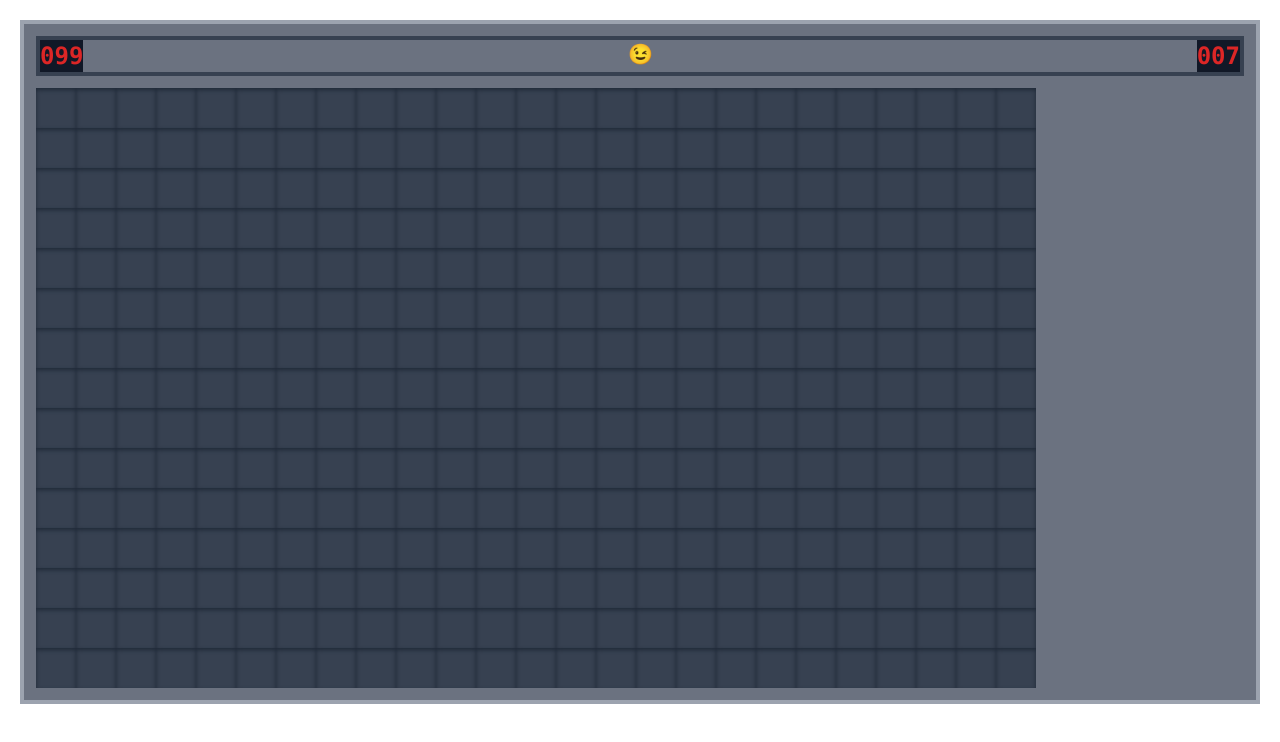
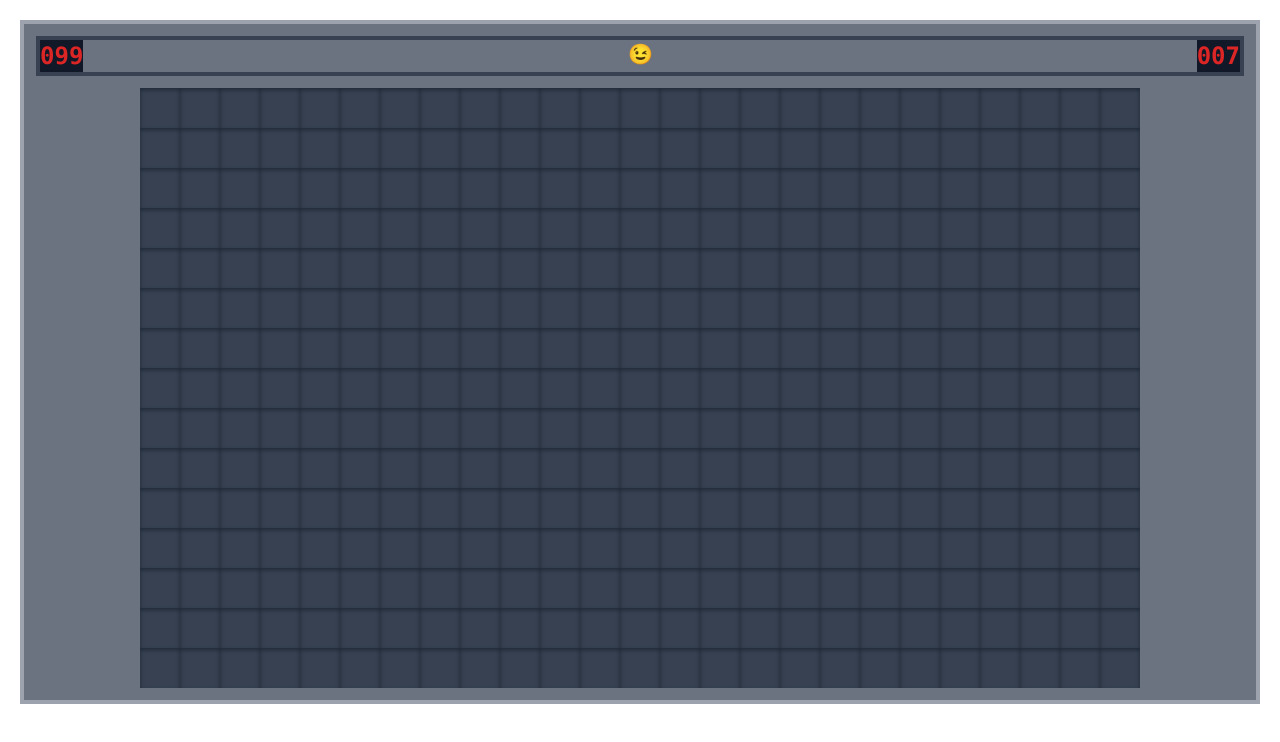
Before and after one commit to Blazmian/minesweeper, a React (Create React App) app: page / in a window 1280 px wide. Shown: the top 742 px of the page. Built offline with nearby package versions, Linux system fonts and the light colour scheme.

Commit message:
Added random mines to the grid and advisor numbers

```diff
--- a/src/App.js
+++ b/src/App.js
@@ -2,11 +2,20 @@ import { useState } from "react";
 import TextController from "./components/TextController";
 import Timer from "./components/Timer";
 import MinesRemaining from "./components/MinesRemaining";
+import GenerateMinesweeperGrid from "./functions/GenerateMinesweeperGrid";
 import Grid from "./components/Grid";
 
 const App = () => {
 
   const [mines, setMines] = useState(99);
+  const [minesRemaining, setMinesRemaining] = useState(99);
+  const cols = 25, rows = 15;
+  let matrix = GenerateMinesweeperGrid(rows, cols, mines);
+  const [firstPressed, setFirstPressed] = useState(false);
+
+  const regenerateGrid = () => {
+    matrix = GenerateMinesweeperGrid(rows, cols, mines);
+  }
 
   return (
     <div className="w-full h-screen bg-white dark:bg-gray-700 p-5">
@@ -14,7 +23,7 @@ const App = () => {
         <div className="border-4 border-gray-700 flex justify-between mb-3">
           <TextController>
             <MinesRemaining
-              mines={mines}
+              mines={minesRemaining}
               className="text-2xl font-bold font-mono select-none text-red-600 m-0"
             />
           </TextController>
@@ -27,7 +36,9 @@ const App = () => {
             />
           </TextController>
         </div>
-        <Grid cols={25} rows={15} mines={mines} />
+        <div className="flex justify-center">
+          <Grid {...{ matrix, firstPressed, setFirstPressed, regenerateGrid, setMinesRemaining }} />
+        </div>
       </div>
     </div>
   );
--- a/src/components/Cell.jsx
+++ b/src/components/Cell.jsx
@@ -1,8 +1,40 @@
-const Cell = () => {
+import { useState } from "react";
+
+const Cell = ({ value, firstPressed, setFirstPressed, regenerateGrid, setMinesRemaining }) => {
+
+    const [open, setOpen] = useState(false);
+    const [mineDetected, setMineDetected] = useState(false);
+
+    const cellClass = open ? "cursor-default" : mineDetected ? "bg-gray-700 cursor-default" : 'bg-gray-700 hover:shadow-gray-400 cursor-pointer';
+
+    const onClick = () => {
+        if (mineDetected) return;
+        if (firstPressed === false && value === -1) {
+            regenerateGrid();
+        }
+        setFirstPressed(true);
+        setOpen(true);
+    };
+
+    const handleRightClick = (e) => {
+        e.preventDefault();
+        if (mineDetected) {
+            setMinesRemaining(prevState => prevState + 1);
+        } else {
+            setMinesRemaining(prevState => prevState - 1);
+        }
+        setMineDetected(prevState => !prevState);
+    };
+
     return (
-        <div className="h-10 w-10 bg-gray-700 shadow-inner shadow-gray-800 hover:shadow-gray-400 transition-all duration-150 cursor-pointer">
-
-        </div>
+        <button
+            className={`h-10 w-10 transition-all duration-150 shadow-inner shadow-gray-800 ${cellClass}`}
+            onClick={onClick}
+            onContextMenu={handleRightClick}
+        >
+            {open && (value === -1 ? "💣" : value)}
+            {mineDetected && "🚩"}
+        </button>
     );
 };
 
--- a/src/components/Grid.jsx
+++ b/src/components/Grid.jsx
@@ -1,15 +1,12 @@
-import Matrix from "../functions/Matrix";
 import Cell from "./Cell";
 
-const Grid = ({ cols, rows, mines }) => {
-    const matrix = Matrix(cols, rows);
-
+const Grid = ({ matrix = [], firstPressed, setFirstPressed, regenerateGrid, setMinesRemaining }) => {
     return (
         <div>
-            {matrix.map(row => (
-                <div className="flex">
-                    {row.map(col => (
-                        <Cell />
+            {matrix && matrix.map((row, rowIndex) => (
+                <div className="flex" key={rowIndex}>
+                    {row.map((cell, colIndex) => (
+                        <Cell key={`${rowIndex}-${colIndex}`} value={cell} {...{ regenerateGrid, firstPressed, setFirstPressed, setMinesRemaining }} />
                     ))}
                 </div>
             ))}
--- /dev/null
+++ b/src/functions/AddNumbers.js
@@ -0,0 +1,27 @@
+const AddNumbers = (matrix) => {
+    const rows = matrix.length;
+    const cols = matrix[0].length;
+
+    matrix = matrix.map((row, rowIndex) => row.map((cell, colIndex) => {
+        let top = true, bottom = true, start = true, end = true;
+        if (cell === -1) return -1;
+        let value = 0;
+        if (rowIndex === 0) top = false;
+        if (colIndex === 0) start = false;
+        if ((rowIndex + 1) === rows) bottom = false;
+        if ((colIndex + 1) === cols) end = false;
+        if (start) value += matrix[rowIndex][colIndex - 1] === -1 ? 1 : 0;
+        if (top) value += matrix[rowIndex - 1][colIndex] === -1 ? 1 : 0;
+        if (start && top) value += matrix[rowIndex - 1][colIndex - 1] === -1 ? 1 : 0;
+        if (top && end) value += matrix[rowIndex - 1][colIndex + 1] === -1 ? 1 : 0;
+        if (end) value += matrix[rowIndex][colIndex + 1] === -1 ? 1 : 0;
+        if (bottom) value += matrix[rowIndex + 1][colIndex] === -1 ? 1 : 0;
+        if (start && bottom) value += matrix[rowIndex + 1][colIndex - 1] === -1 ? 1 : 0;
+        if (end && bottom) value += matrix[rowIndex + 1][colIndex + 1] === -1 ? 1 : 0;
+        return value;
+    }))
+
+    return matrix;
+}
+
+export default AddNumbers;
--- /dev/null
+++ b/src/functions/GenerateMinesweeperGrid.js
@@ -0,0 +1,11 @@
+import AddNumbers from "./AddNumbers";
+import Matrix from "./Matrix";
+import PlaceMines from "./PlaceMines";
+
+const CreateMinesweeperGrid = (rows, cols, numMines) => {
+    let grid = Matrix(rows, cols);
+    let gridWithMines = PlaceMines(grid, numMines);
+    return AddNumbers(gridWithMines);
+};
+
+export default CreateMinesweeperGrid;
--- a/src/functions/Matrix.js
+++ b/src/functions/Matrix.js
@@ -1,5 +1,5 @@
-const Matrix = (cols, rows) => {
-    return Array.from({ length: rows }, () => Array.from({ length: cols }));
+const Matrix = (rows, cols) => {
+    return Array.from({ length: rows }, () => Array.from({ length: cols }, () => 0));
 }
 
 export default Matrix;
--- /dev/null
+++ b/src/functions/PlaceMines.js
@@ -0,0 +1,19 @@
+const PlaceMines = (matrix, numMines) => {
+    const rows = matrix.length;
+    const cols = matrix[0].length;
+    let minesPlaced = 0;
+
+    while (minesPlaced < numMines) {
+        const randomRow = Math.floor(Math.random() * rows);
+        const randomCol = Math.floor(Math.random() * cols);
+
+        if (matrix[randomRow][randomCol] !== -1) {
+            matrix[randomRow][randomCol] = -1;
+            minesPlaced++;
+        }
+    }
+
+    return matrix;
+};
+
+export default PlaceMines;
```
